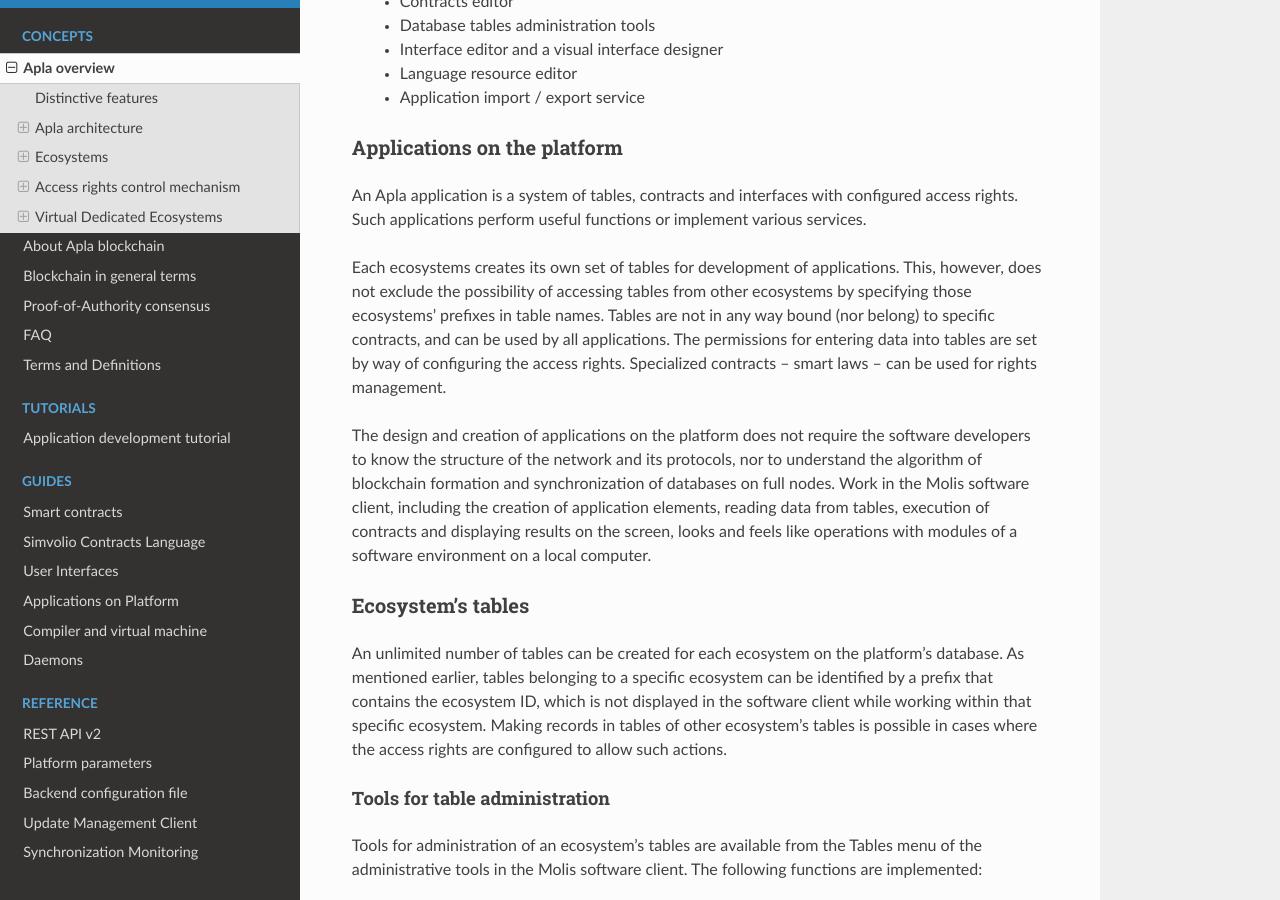
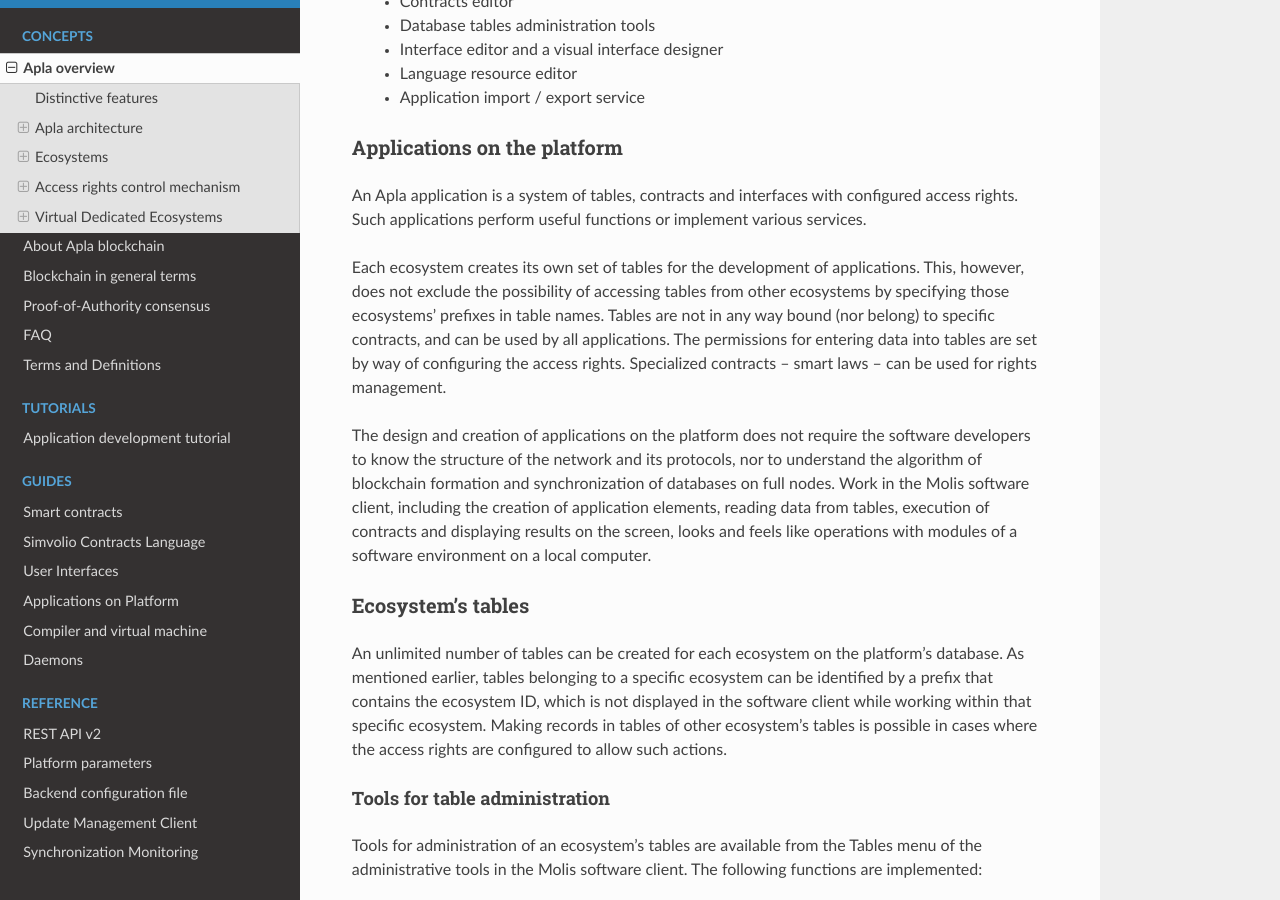
Before and after one commit to AplaProject/apla-docs-en, a Sphinx documentation site: the page built from source/concepts/about-the-platform.rst, in a window 1280 px wide and 900 px high, scrolled down 3844 px. Built offline with Sphinx 7.4.7 and the Read the Docs theme 2.0.0, drawn with Linux system fonts in a browser that asks for light colours; some of the changed text lies outside the part shown.

Commit message:
Typo and grammar fixes for about-the-platform.rst

```diff
--- a/source/concepts/about-the-platform.rst
+++ b/source/concepts/about-the-platform.rst
@@ -178,7 +178,7 @@
 
 An |platform| application is a system of tables, contracts and interfaces with configured access rights. Such applications perform useful functions or implement various services.
 
-Each ecosystems creates its own set of tables for development of applications. This, however, does not exclude the possibility of accessing tables from other ecosystems by specifying those ecosystems' prefixes in table names. Tables are not in any way bound (nor belong) to specific contracts, and can be used by all applications. The permissions for entering data into tables are set by way of configuring the access rights. Specialized contracts – smart laws – can be used for rights management.
+Each ecosystem creates its own set of tables for the development of applications. This, however, does not exclude the possibility of accessing tables from other ecosystems by specifying those ecosystems' prefixes in table names. Tables are not in any way bound (nor belong) to specific contracts, and can be used by all applications. The permissions for entering data into tables are set by way of configuring the access rights. Specialized contracts – smart laws – can be used for rights management.
 
 The design and creation of applications on the platform does not require the software developers to know the structure of the network and its protocols, nor to understand the algorithm of blockchain formation and synchronization of databases on full nodes. Work in the Molis software client, including the creation of application elements, reading data from tables, execution of contracts and displaying results on the screen, looks and feels like operations with modules of a software environment on a local computer.
 
```
Also changed, not shown: other parts of source/concepts/about-the-platform.rst (+2 -2 lines).
